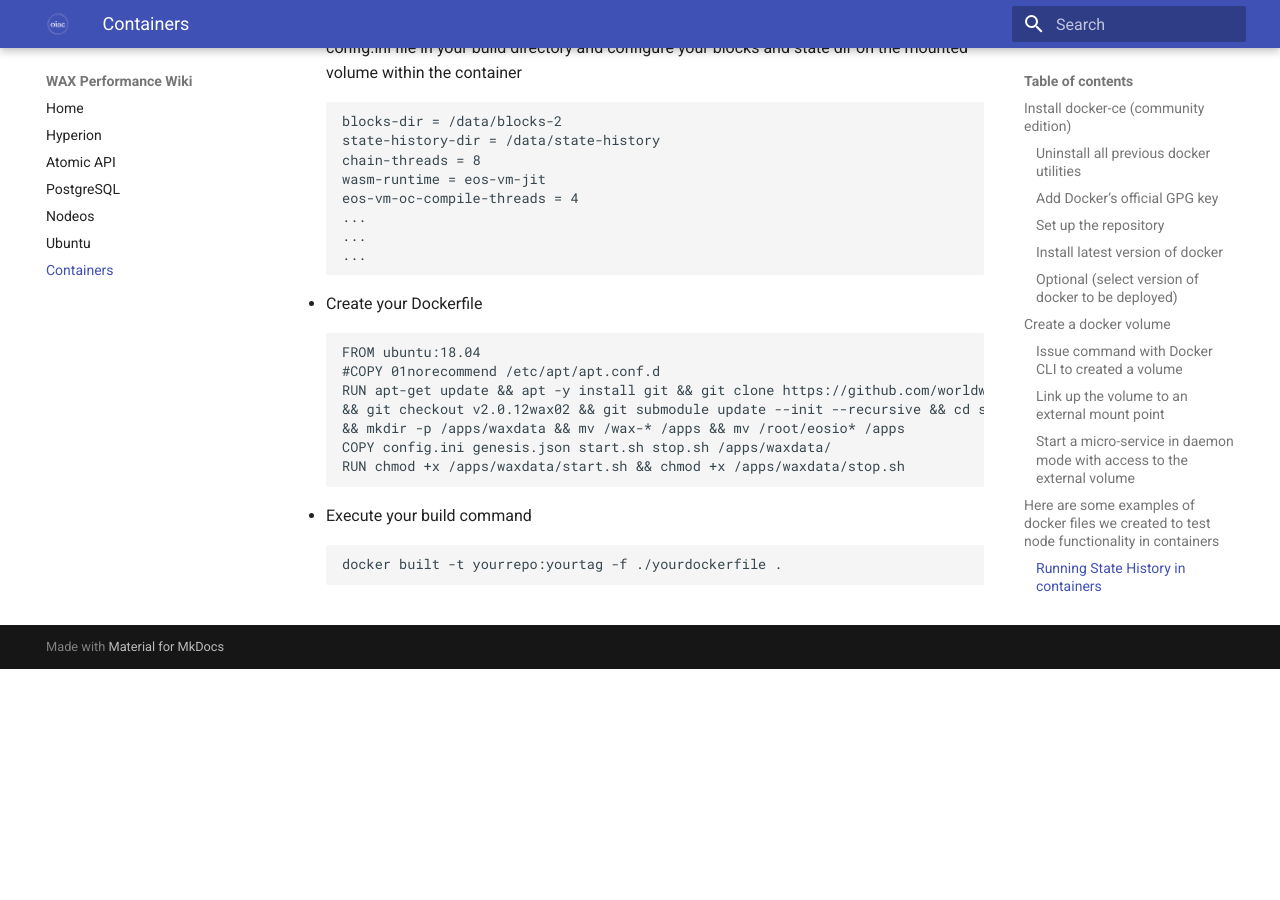
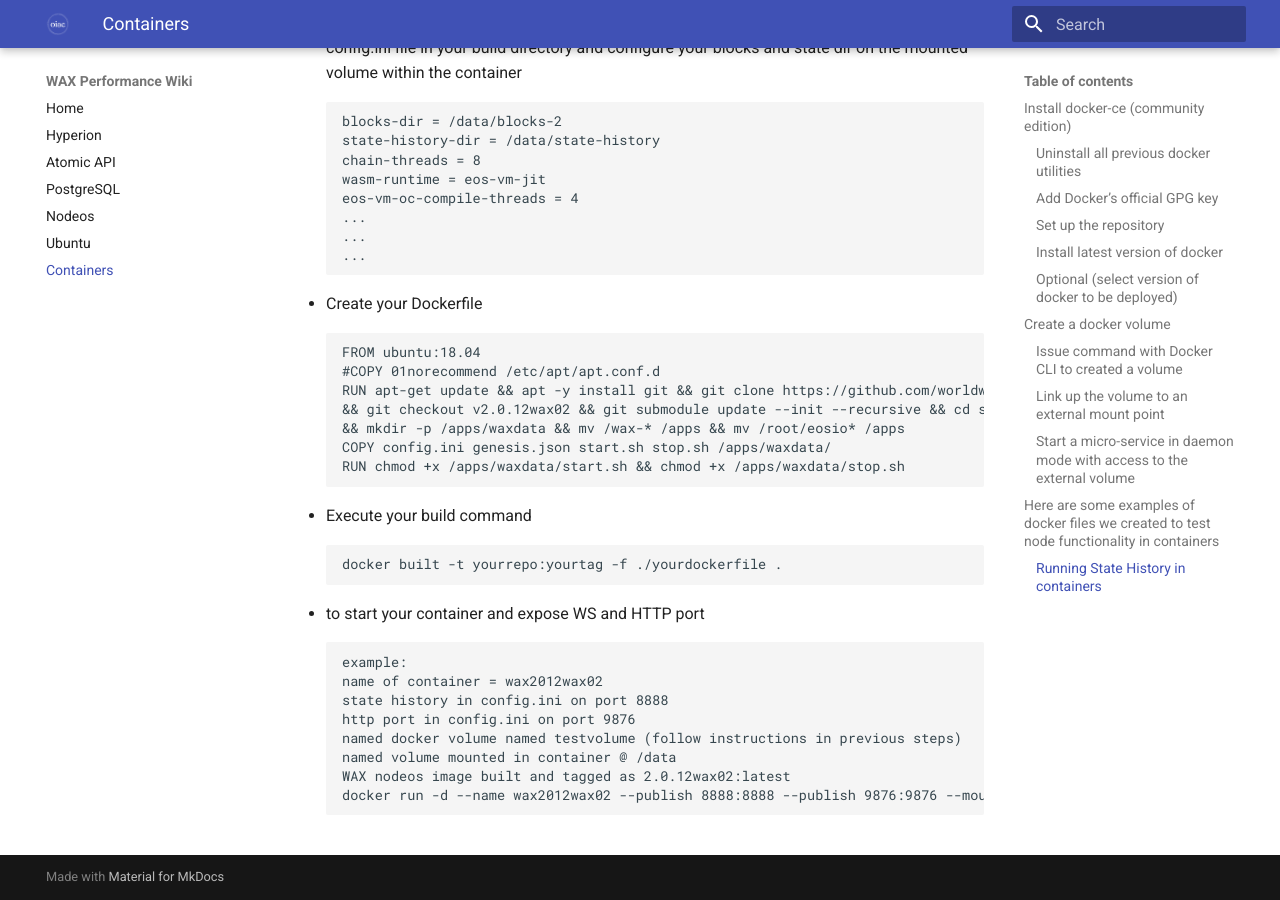
Before and after one commit to oneinacillian/wiki, an MkDocs documentation site: the page built from docs/containers.md, in a window 1280 px wide and 900 px high, scrolled down 3766 px. Built offline with MkDocs 1.6.1 and Material for MkDocs 9.7.7, drawn with Linux system fonts in a browser that asks for light colours; before the commit the page ends 4435 px from its top, so only the background shows below that.

Commit message:
containers update

````diff
--- a/docs/containers.md
+++ b/docs/containers.md
@@ -159,3 +159,14 @@ RUN chmod +x /apps/waxdata/start.sh && chmod +x /apps/waxdata/stop.sh
 ```
 docker built -t yourrepo:yourtag -f ./yourdockerfile .
 ```
+- to start your container and expose WS and HTTP port
+```
+example:
+name of container = wax2012wax02
+state history in config.ini on port 8888
+http port in config.ini on port 9876
+named docker volume named testvolume (follow instructions in previous steps)
+named volume mounted in container @ /data
+WAX nodeos image built and tagged as 2.0.12wax02:latest
+docker run -d --name wax2012wax02 --publish 8888:8888 --publish 9876:9876 --mount source=testvolume,target=/data --tty 2.0.12wax02:latest
+```
````
